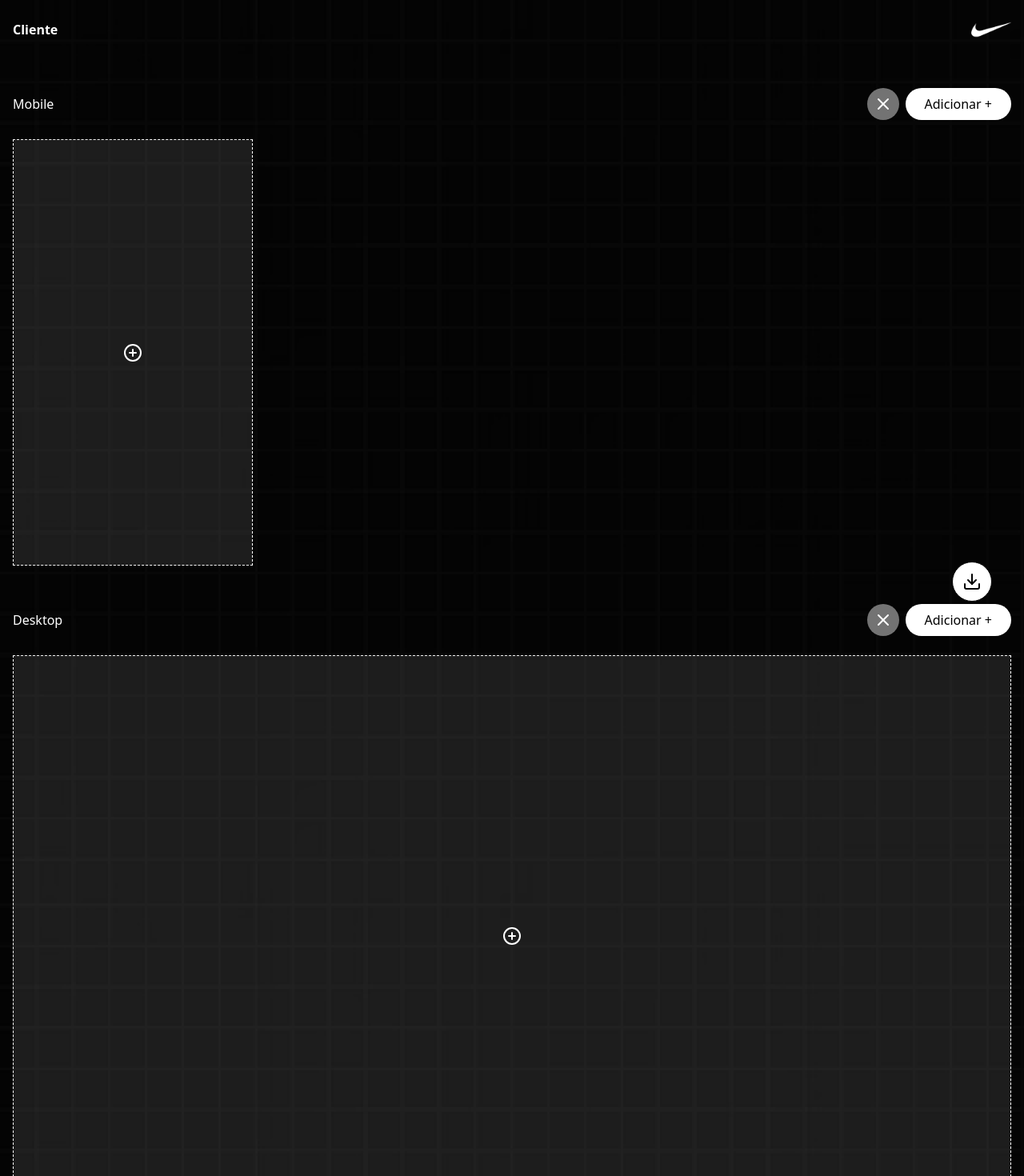
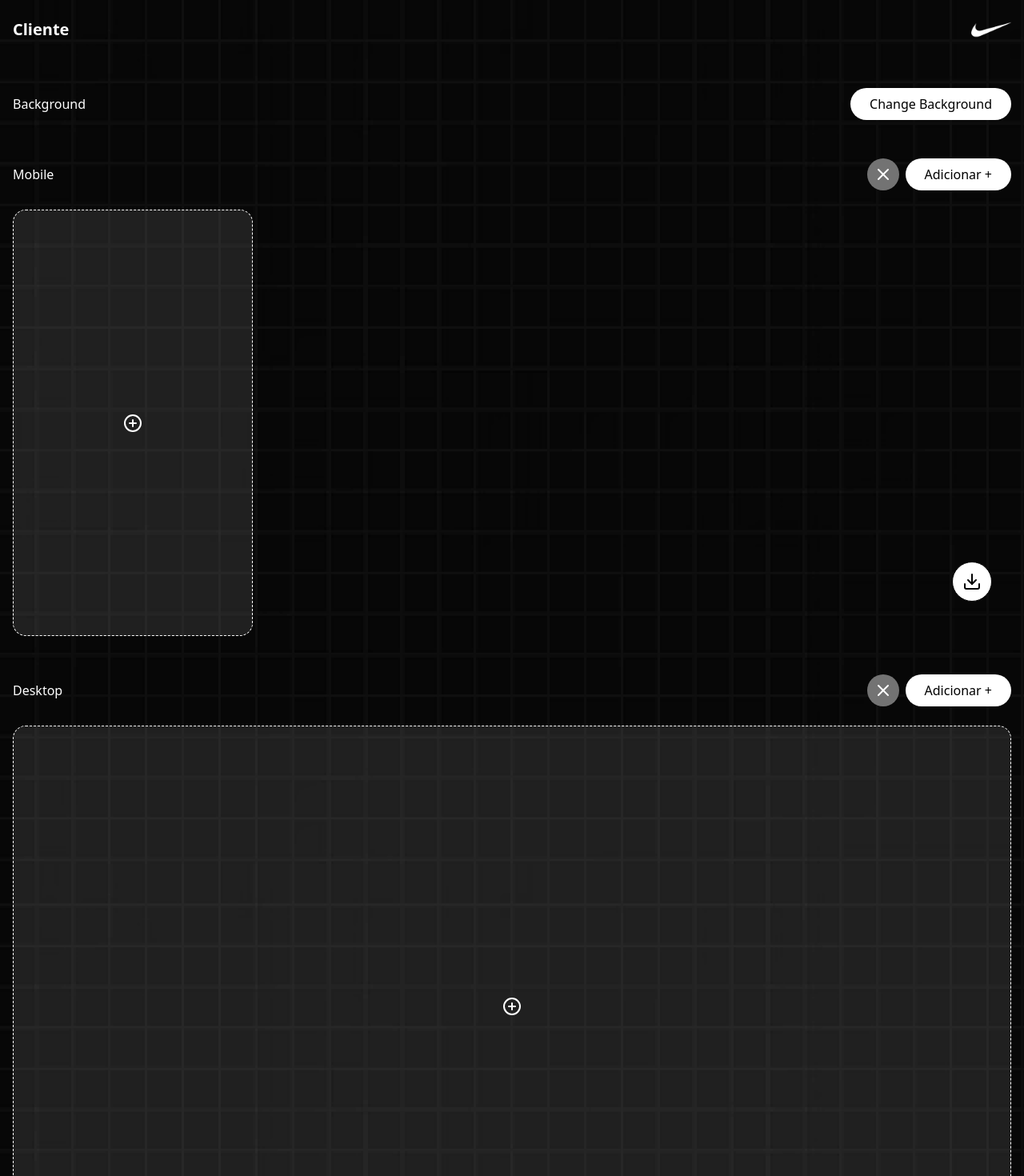
Before and after one commit to neveshardd/portfolio-saas, a Next.js app: page / in a window 1280 px wide. Shown: the top 1470 px of the page at 80% size. Built offline with nearby package versions, Linux system fonts and the light colour scheme.

Commit message:
create actions for preview

```diff
--- a/src/app/page.tsx
+++ b/src/app/page.tsx
@@ -1,59 +1,174 @@
 "use client";
-import { useState, useRef } from 'react';
+import { useState, createRef } from 'react';
 import { CirclePlus, Download, Trash2, X } from "lucide-react";
 import Image from "next/image";
 
 export default function Home() {
-    const fileInputRef = useRef<HTMLInputElement>(null);
-    const desktopInputRef = useRef<HTMLInputElement>(null);
-    const [preview, setPreview] = useState<string | null>(null);
-    const [desktopPreview, setDesktopPreview] = useState<string | null>(null);
+    // Client information states
+    const [clientName, setClientName] = useState<string>("Cliente");
+    const [logoUrl, setLogoUrl] = useState<string>("/logo.png");
+    const [backgroundUrl, setBackgroundUrl] = useState<string>("/bggrid.png");
+    const logoInputRef = createRef<HTMLInputElement>();
+    const backgroundInputRef = createRef<HTMLInputElement>();
+
+    // For mobile previews
+    const [mobileInputRefs, setMobileInputRefs] = useState<React.RefObject<HTMLInputElement | null>[]>([createRef<HTMLInputElement | null>()]);
+    const [mobilePreviews, setMobilePreviews] = useState<(string | null)[]>([null]);
+
+    // For desktop previews
+    const [desktopInputRefs, setDesktopInputRefs] = useState<React.RefObject<HTMLInputElement | null>[]>([createRef<HTMLInputElement | null>()]);
+    const [desktopPreviews, setDesktopPreviews] = useState<(string | null)[]>([null]);
+
+    // Function to add a new mobile preview box
+    const addMobilePreview = () => {
+        setMobileInputRefs([...mobileInputRefs, createRef<HTMLInputElement>()]);
+        setMobilePreviews([...mobilePreviews, null]);
+    };
+
+    // Function to remove a mobile preview box
+    const removeMobilePreview = (index: number) => {
+        if (mobileInputRefs.length > 1) {
+            const newRefs = [...mobileInputRefs];
+            const newPreviews = [...mobilePreviews];
+            newRefs.splice(index, 1);
+            newPreviews.splice(index, 1);
+            setMobileInputRefs(newRefs);
+            setMobilePreviews(newPreviews);
+        }
+    };
+
+    const addDesktopPreview = () => {
+        setDesktopInputRefs([...desktopInputRefs, createRef<HTMLInputElement>()]);
+        setDesktopPreviews([...desktopPreviews, null]);
+    };
+
+    const removeDesktopPreview = (index: number) => {
+        if (desktopInputRefs.length > 1) {
+            const newRefs = [...desktopInputRefs];
+            const newPreviews = [...desktopPreviews];
+            newRefs.splice(index, 1);
+            newPreviews.splice(index, 1);
+            setDesktopInputRefs(newRefs);
+            setDesktopPreviews(newPreviews);
+        }
+    };
 
     return (
-        <div className="text-white px-4 py-3 space-y-12">
+        <div className="text-white px-4 py-3 space-y-12" style={{ backgroundImage: `url(${backgroundUrl})` }}>
             <button className="bg-white border border-black text-black p-3 rounded-full cursor-pointer bottom-0 right-10 fixed"><Download /></button>
             <div className="flex justify-between items-center">
-                <div className="font-bold">Cliente</div>
-                <Image src="/logo.png" width={50} height={50} alt="logo" />
+                <input
+                    type="text"
+                    value={clientName}
+                    onChange={(e) => setClientName(e.target.value)}
+                    className="font-bold bg-transparent border-none outline-none text-white text-xl"
+                />
+                <div className="relative cursor-pointer" onClick={() => logoInputRef.current?.click()}>
+                    <Image src={logoUrl} width={50} height={50} alt="logo" className="rounded-lg" />
+                    <input
+                        type="file"
+                        accept="image/*"
+                        className="hidden"
+                        ref={logoInputRef}
+                        onChange={(e) => {
+                            const file = e.target.files?.[0];
+                            if (file) {
+                                setLogoUrl(URL.createObjectURL(file));
+                            }
+                        }}
+                    />
+                </div>
+            </div>
+
+            <div className="flex justify-between items-center">
+                <div>Background</div>
+                <div className="flex items-center gap-2">
+                    <button
+                        className="bg-white text-black py-2 px-6 rounded-full cursor-pointer"
+                        onClick={() => backgroundInputRef.current?.click()}
+                    >
+                        Change Background
+                    </button>
+                    <input
+                        type="file"
+                        accept="image/*"
+                        className="hidden"
+                        ref={backgroundInputRef}
+                        onChange={(e) => {
+                            const file = e.target.files?.[0];
+                            if (file) {
+                                setBackgroundUrl(URL.createObjectURL(file));
+                            }
+                        }}
+                    />
+                </div>
             </div>
 
             <div className="space-y-6">
                 <div className="flex justify-between items-center">
                     <div>Mobile</div>
                     <div className='flex items-center gap-2'>
-                        <button className="cursor-pointer bg-neutral-500 text-white p-2 rounded-full" onClick={(e) => {
+                        <button
+                            className="cursor-pointer bg-neutral-500 text-white p-2 rounded-full"
+                            onClick={(e) => {
                                 e.stopPropagation();
-                            setPreview(null);
-                            if (fileInputRef.current) fileInputRef.current.value = '';
-                        }}><X /></button>
-                        <button className="bg-white text-black py-2 px-6 rounded-full cursor-pointer">Adicionar +</button>
+                                if (mobileInputRefs.length > 1) {
+                                    removeMobilePreview(mobileInputRefs.length - 1);
+                                }
+                            }}
+                        >
+                            <X />
+                        </button>
+                        <button
+                            className="bg-white text-black py-2 px-6 rounded-full cursor-pointer"
+                            onClick={() => addMobilePreview()}
+                        >
+                            Adicionar +
+                        </button>
                     </div>
                 </div>
                 <div className="grid grid-cols-1 sm:grid-cols-2 md:grid-cols-2 lg:grid-cols-4 gap-2 md:gap-4">
-                    <div className="border border-dashed flex justify-center items-center w-full aspect-[9/16] min-h-32 relative bg-white/10 cursor-pointer" onClick={() => fileInputRef.current?.click()}>
+                    {mobileInputRefs.map((inputRef, index) => (
+                        <div
+                            key={`mobile-preview-${index}`}
+                            className={`flex justify-center items-center w-full aspect-[9/16] min-h-32 relative bg-white/10 rounded-2xl cursor-pointer ${!mobilePreviews[index] ? 'border border-dashed' : ''}`}
+                            onClick={() => inputRef.current?.click()}
+                        >
                             <input
                                 type="file"
                                 accept="image/*"
                                 className="hidden"
-                            ref={fileInputRef}
+                                ref={inputRef}
                                 onChange={(e) => {
                                     const file = e.target.files?.[0];
-                                if (file) setPreview(URL.createObjectURL(file));
+                                    if (file) {
+                                        const newPreviews = [...mobilePreviews];
+                                        newPreviews[index] = URL.createObjectURL(file);
+                                        setMobilePreviews(newPreviews);
+                                    }
                                 }}
                             />
-                        {preview && (
-                            <button className="absolute right-5 top-5 cursor-pointer bg-red-500 text-white p-3 rounded-full" onClick={(e) => {
+                            {mobilePreviews[index] && (
+                                <button
+                                    className="absolute right-5 top-5 cursor-pointer bg-red-500 text-white p-3 rounded-full"
+                                    onClick={(e) => {
                                         e.stopPropagation();
-                                setPreview(null);
-                                if (fileInputRef.current) fileInputRef.current.value = '';
-                            }}><Trash2 /></button>
+                                        const newPreviews = [...mobilePreviews];
+                                        newPreviews[index] = null;
+                                        setMobilePreviews(newPreviews);
+                                        if (inputRef.current) inputRef.current.value = '';
+                                    }}
+                                >
+                                    <Trash2 />
+                                </button>
                             )}
-                        {preview ? (
-                            <img src={preview} alt="Preview" className="w-full h-full object-cover" />
+                            {mobilePreviews[index] ? (
+                                <img src={mobilePreviews[index] as string} alt={`Preview ${index}`} className="w-full h-full object-cover rounded-2xl" />
                             ) : (
                                 <div><CirclePlus /></div>
                             )}
                         </div>
+                    ))}
                 </div>
             </div>
 
@@ -61,39 +176,67 @@ export default function Home() {
                 <div className="flex justify-between items-center">
                     <div>Desktop</div>
                     <div className='flex items-center gap-2'>
-                        <button className="cursor-pointer bg-neutral-500 text-white p-2 rounded-full" onClick={(e) => {
+                        <button
+                            className="cursor-pointer bg-neutral-500 text-white p-2 rounded-full"
+                            onClick={(e) => {
                                 e.stopPropagation();
-                            setDesktopPreview(null);
-                            if (desktopInputRef.current) desktopInputRef.current.value = '';
-                        }}><X /></button>
-                        <button className="bg-white text-black py-2 px-6 rounded-full cursor-pointer">Adicionar +</button>
+                                if (desktopInputRefs.length > 1) {
+                                    removeDesktopPreview(desktopInputRefs.length - 1);
+                                }
+                            }}
+                        >
+                            <X />
+                        </button>
+                        <button
+                            className="bg-white text-black py-2 px-6 rounded-full cursor-pointer"
+                            onClick={() => addDesktopPreview()}
+                        >
+                            Adicionar +
+                        </button>
                     </div>
                 </div>
                 <div className="gap-3 flex flex-col">
-                    <div className="border border-dashed flex justify-center items-center w-full aspect-video relative bg-white/10 cursor-pointer" onClick={() => desktopInputRef.current?.click()}>
+                    {desktopInputRefs.map((inputRef, index) => (
+                        <div
+                            key={`desktop-preview-${index}`}
+                            className={`flex justify-center items-center w-full aspect-[16/9] relative rounded-2xl bg-white/10 cursor-pointer ${!desktopPreviews[index] ? 'border border-dashed' : ''}`}
+                            onClick={() => inputRef.current?.click()}
+                        >
                             <input
                                 type="file"
                                 accept="image/*"
                                 className="hidden"
-                            ref={desktopInputRef}
+                                ref={inputRef}
                                 onChange={(e) => {
                                     const file = e.target.files?.[0];
-                                if (file) setDesktopPreview(URL.createObjectURL(file));
+                                    if (file) {
+                                        const newPreviews = [...desktopPreviews];
+                                        newPreviews[index] = URL.createObjectURL(file);
+                                        setDesktopPreviews(newPreviews);
+                                    }
                                 }}
                             />
-                        {desktopPreview && (
-                            <button className="absolute right-5 top-5 cursor-pointer bg-red-500 text-white p-3 rounded-full" onClick={(e) => {
+                            {desktopPreviews[index] && (
+                                <button
+                                    className="absolute right-5 top-5 cursor-pointer bg-red-500 text-white p-3 rounded-full"
+                                    onClick={(e) => {
                                         e.stopPropagation();
-                                setDesktopPreview(null);
-                                if (desktopInputRef.current) desktopInputRef.current.value = '';
-                            }}><Trash2 /></button>
+                                        const newPreviews = [...desktopPreviews];
+                                        newPreviews[index] = null;
+                                        setDesktopPreviews(newPreviews);
+                                        if (inputRef.current) inputRef.current.value = '';
+                                    }}
+                                >
+                                    <Trash2 />
+                                </button>
                             )}
-                        {desktopPreview ? (
-                            <img src={desktopPreview} alt="Desktop Preview" className="w-full h-full object-cover" />
+                            {desktopPreviews[index] ? (
+                                <img src={desktopPreviews[index] as string} alt={`Desktop Preview ${index}`} className="w-full h-full object-cover rounded-2xl" />
                             ) : (
                                 <div><CirclePlus /></div>
                             )}
                         </div>
+                    ))}
                 </div>
             </div>
 
```
Lines whose indentation alone changed are shown as unchanged.
